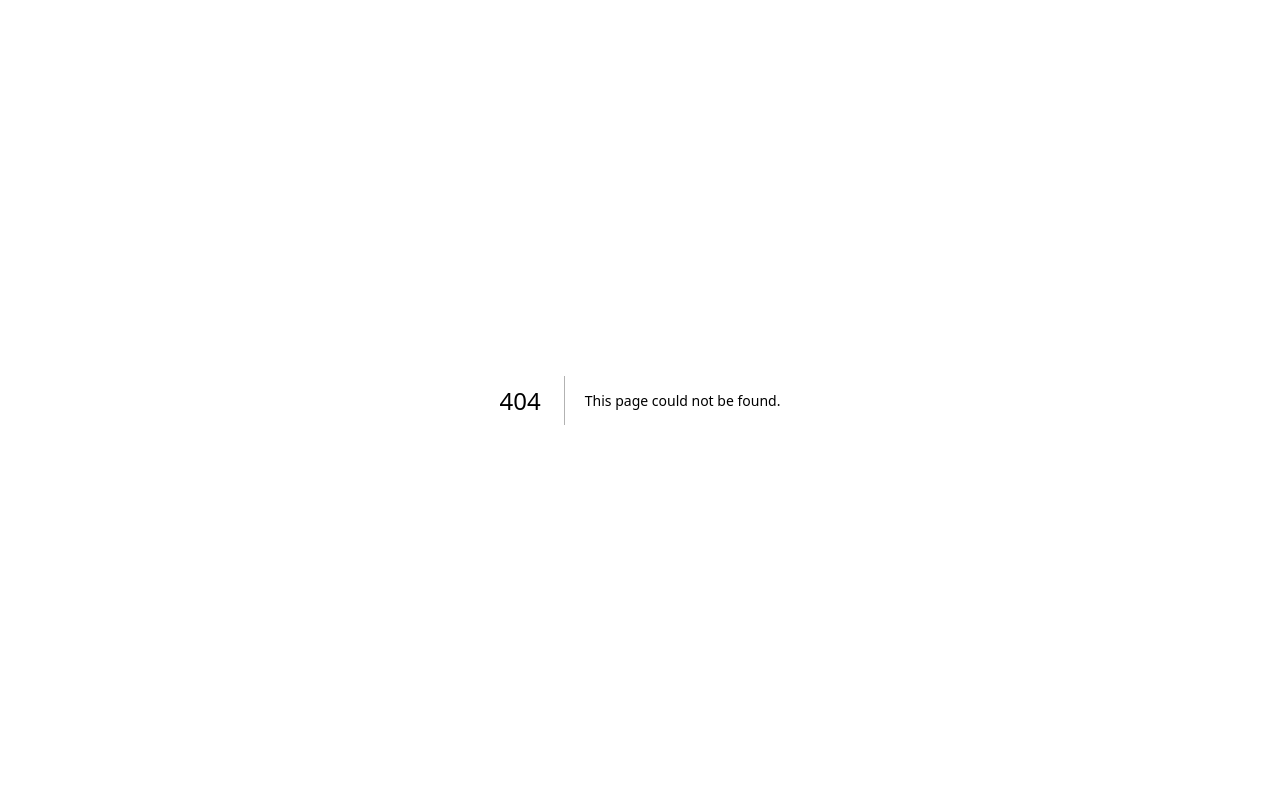
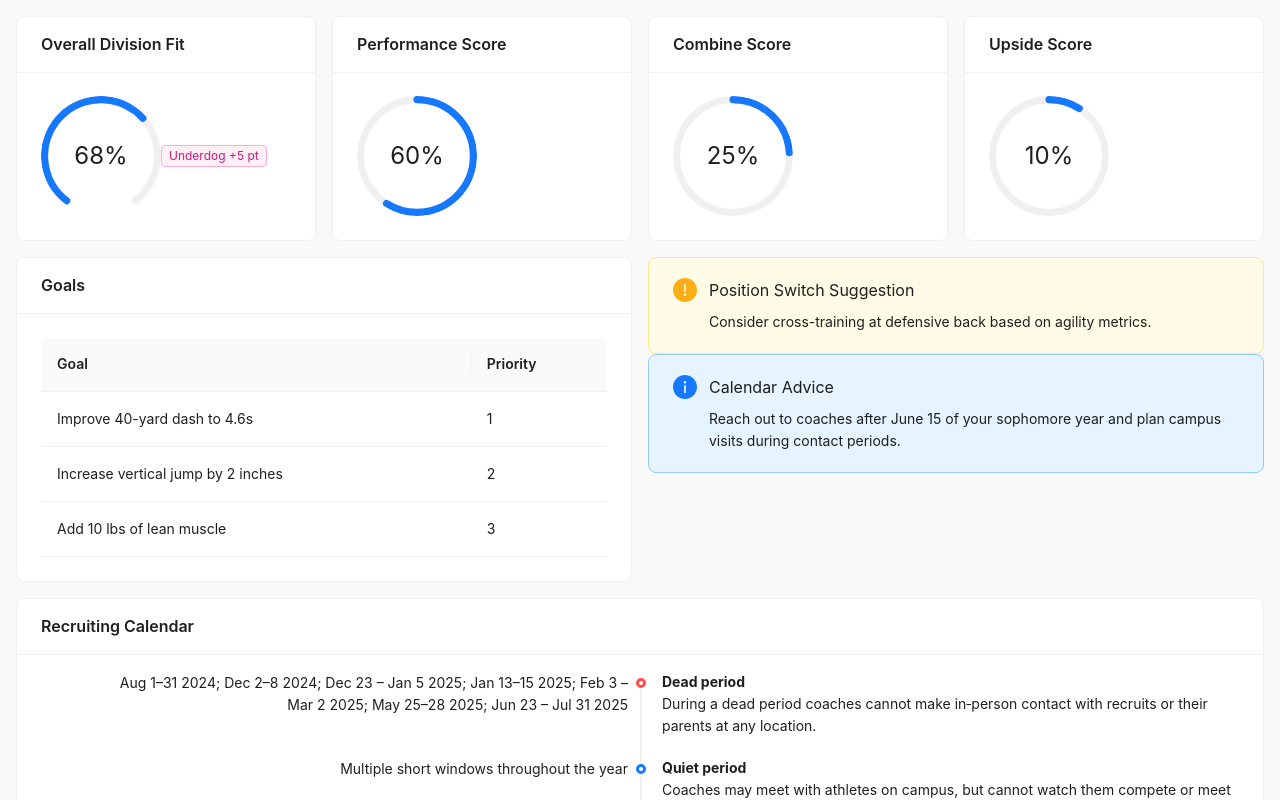
Before and after one commit to DrakeDamon/recruit-reveal-poc, a Next.js app in the folder recruit-reveal-frontend-next/: page / in a window 1280 px wide. Before the commit this address had no page. Shown: the top 800 px of the page. Built offline with nearby package versions, Linux system fonts and the light colour scheme.

Commit message:
created dashboard

```diff
--- /dev/null
+++ b/recruit-reveal-frontend-next/lib/calendar.ts
@@ -0,0 +1,44 @@
+// src/lib/calendar.ts
+// Defines recruiting periods and their dates for display in the dashboard
+
+export type PeriodType = 'dead' | 'quiet' | 'evaluation' | 'contact';
+
+export interface RecruitingPeriod {
+  type: PeriodType;
+  title: string;
+  dates: string;
+  description: string;
+}
+
+// Example periods based on the 2024-25 Division I FBS/FCS calendar.
+// You can extend this array or pull it from your backend as needed.
+export const recruitingCalendar: RecruitingPeriod[] = [
+  {
+    type: 'dead',
+    title: 'Dead period',
+    dates: 'Aug 1–31 2024; Dec 2–8 2024; Dec 23 – Jan 5 2025; Jan 13–15 2025; Feb 3 – Mar 2 2025; May 25–28 2025; Jun 23 – Jul 31 2025',
+    description:
+      'During a dead period coaches cannot make in‑person contact with recruits or their parents at any location.',
+  },
+  {
+    type: 'quiet',
+    title: 'Quiet period',
+    dates: 'Multiple short windows throughout the year',
+    description:
+      'Coaches may meet with athletes on campus, but cannot watch them compete or meet off campus.',
+  },
+  {
+    type: 'evaluation',
+    title: 'Evaluation period',
+    dates: 'Sept 1 – Dec 1 2024 and other dates',
+    description:
+      'Coaches can watch athletes compete but cannot communicate with them off campus.',
+  },
+  {
+    type: 'contact',
+    title: 'Contact period',
+    dates: 'Dec 6–19 2024; Apr 15 – May 24 2025',
+    description:
+      'All communication is allowed; athletes should maximize direct contact with coaches.',
+  },
+];
--- /dev/null
+++ b/recruit-reveal-frontend-next/src/app/page.tsx
@@ -0,0 +1,30 @@
+// src/app/page.tsx
+'use client';
+
+import Dashboard from '../components/Dashboard';
+import { Suspense } from 'react';
+
+// Example data; in your real app you would fetch this from your backend.
+const sampleEval = {
+  probability: 0.68,
+  performance_score: 0.60,
+  combine_score: 0.25,
+  upside_score: 0.10,
+  underdog_bonus: 5,
+  goals: [
+    'Improve 40-yard dash to 4.6s',
+    'Increase vertical jump by 2 inches',
+    'Add 10 lbs of lean muscle',
+  ],
+  switches: 'Consider cross-training at defensive back based on agility metrics.',
+  calendar_advice:
+    'Reach out to coaches after June 15 of your sophomore year and plan campus visits during contact periods.',
+};
+
+export default function HomePage() {
+  return (
+    <Suspense>
+      <Dashboard evalData={sampleEval} />
+    </Suspense>
+  );
+}
--- a/recruit-reveal-frontend-next/src/components/Dashboard.tsx
+++ b/recruit-reveal-frontend-next/src/components/Dashboard.tsx
@@ -1,13 +1,27 @@
+// src/components/Dashboard.tsx
 'use client';
-import { useState, useRef } from 'react';
-import { Card, Table, Progress, Alert, Button, Tag } from 'antd';
+
+import { useRef, useState } from 'react';
+import { Card, Row, Col, Progress, Table, Tag, Alert, Timeline, Button } from 'antd';
+import { motion } from 'framer-motion';
 import html2canvas from 'html2canvas';
-import { motion } from 'framer-motion';
-import mixpanel from 'mixpanel-browser';  // Mock analytics
+import mixpanel from 'mixpanel-browser';
+import { recruitingCalendar } from '../../lib/calendar'; // Adjust the import path as needed
 
-mixpanel.init('YOUR_TOKEN');  // For share tracking
+mixpanel.init('YOUR_TOKEN'); // optional analytics
 
-export default function Dashboard({ evalData }: { evalData: any }) {
+interface EvalData {
+  probability: number;
+  performance_score: number;
+  combine_score: number;
+  upside_score: number;
+  underdog_bonus?: number;
+  goals: string[];
+  switches?: string;
+  calendar_advice?: string;
+}
+
+export default function Dashboard({ evalData }: { evalData: EvalData }) {
   const dashboardRef = useRef<HTMLDivElement>(null);
   const [loading, setLoading] = useState(false);
 
@@ -17,12 +31,11 @@ export default function Dashboard({ evalData }: { evalData: any }) {
     mixpanel.track('share_clicked', { platform });
     const canvas = await html2canvas(dashboardRef.current);
     const image = canvas.toDataURL('image/png');
-    const utm = '?utm_source=' + platform + '_share&utm_campaign=underdog_week';
+    const utm = `?utm_source=${platform}_share&utm_campaign=underdog_week`;
     const link = document.createElement('a');
     link.href = image;
     link.download = `${platform}-share${utm}.png`;
     link.click();
-    console.log('Share link with UTM: recruitreveal.com/results' + utm);  // For tracking
     setLoading(false);
   };
 
@@ -32,26 +45,121 @@ export default function Dashboard({ evalData }: { evalData: any }) {
   ];
 
   return (
-    <motion.div ref={dashboardRef} initial={{ opacity: 0 }} animate={{ opacity: 1 }} className="p-4 space-y-4">
-      <Card title="Division Fit">
-        <Progress type="circle" percent={evalData.probability * 100} />
+    <motion.div
+      ref={dashboardRef}
+      initial={{ opacity: 0 }}
+      animate={{ opacity: 1 }}
+      className="p-4 space-y-4"
+    >
+      <Row gutter={[16, 16]}>
+        {/* Top metrics */}
+        <Col xs={24} md={12} lg={6}>
+          <Card title="Overall Division Fit">
+            <Progress type="dashboard" percent={Math.round(evalData.probability * 100)} />
             {evalData.underdog_bonus && (
-          <Tag className="bg-red-600 text-white px-2 py-1 rounded-full flex items-center space-x-1 mt-2">
-            <svg width="16" height="16" viewBox="0 0 24 24" fill="white"><path d="M12 1l3 5h6l-4 5 1 7-7-3-7 3 1-7-4-5h6z" /></svg>
-            Underdog Alert +{evalData.underdog_bonus}pt
+              <Tag color="magenta" className="mt-2">
+                Underdog +{evalData.underdog_bonus} pt
               </Tag>
             )}
           </Card>
+        </Col>
+        <Col xs={24} md={12} lg={6}>
+          <Card title="Performance Score">
+            <Progress
+              type="circle"
+              percent={Math.round(evalData.performance_score * 100)}
+              status="normal"
+            />
+          </Card>
+        </Col>
+        <Col xs={24} md={12} lg={6}>
+          <Card title="Combine Score">
+            <Progress
+              type="circle"
+              percent={Math.round(evalData.combine_score * 100)}
+              status="normal"
+            />
+          </Card>
+        </Col>
+        <Col xs={24} md={12} lg={6}>
+          <Card title="Upside Score">
+            <Progress
+              type="circle"
+              percent={Math.round(evalData.upside_score * 100)}
+              status="normal"
+            />
+          </Card>
+        </Col>
+      </Row>
+
+      {/* Goals and suggestions */}
+      <Row gutter={[16, 16]}>
+        <Col xs={24} md={12}>
           <Card title="Goals">
-        <Table columns={goalsColumns} dataSource={evalData.goals.map((g: string, i: number) => ({ goal: g, priority: i + 1, key: i }))} pagination={false} />
+            <Table
+              columns={goalsColumns}
+              dataSource={evalData.goals.map((goal, i) => ({
+                key: i,
+                goal,
+                priority: i + 1,
+              }))}
+              pagination={false}
+            />
           </Card>
-      {evalData.switches && <Alert message="Switch Suggestion" description={evalData.switches} type="warning" />}
-      <Card title="Calendar Advice">
-        {evalData.calendar_advice}
+        </Col>
+        <Col xs={24} md={12}>
+          {evalData.switches && (
+            <Alert
+              message="Position Switch Suggestion"
+              description={evalData.switches}
+              type="warning"
+              showIcon
+            />
+          )}
+          {evalData.calendar_advice && (
+            <Alert
+              className="mt-4"
+              message="Calendar Advice"
+              description={evalData.calendar_advice}
+              type="info"
+              showIcon
+            />
+          )}
+        </Col>
+      </Row>
+
+      {/* Recruiting Calendar */}
+      <Card title="Recruiting Calendar">
+        <Timeline mode="left">
+          {recruitingCalendar.map((period, idx) => (
+            <Timeline.Item
+              key={idx}
+              color={
+                period.type === 'dead'
+                  ? 'red'
+                  : period.type === 'quiet'
+                  ? 'blue'
+                  : period.type === 'evaluation'
+                  ? 'orange'
+                  : 'green'
+              }
+              label={period.dates}
+            >
+              <strong>{period.title}</strong>
+              <div>{period.description}</div>
+            </Timeline.Item>
+          ))}
+        </Timeline>
       </Card>
+
+      {/* Share buttons */}
       <div className="flex gap-2">
-        <Button loading={loading} onClick={() => handleShare('tiktok')}>Share to TikTok</Button>
-        <Button loading={loading} onClick={() => handleShare('ig')}>Share to IG Story</Button>
+        <Button loading={loading} onClick={() => handleShare('tiktok')}>
+          Share to TikTok
+        </Button>
+        <Button loading={loading} onClick={() => handleShare('ig')}>
+          Share to IG Story
+        </Button>
       </div>
     </motion.div>
   );
--- a/recruit-reveal-frontend-next/src/pages/auth.tsx
+++ /dev/null
@@ -1,28 +0,0 @@
-import NextAuth from 'next-auth';
-import CredentialsProvider from 'next-auth/providers/credentials';
-import { PrismaClient } from '@prisma/client';
-import bcrypt from 'bcrypt';
-import { PrismaAdapter } from '@next-auth/prisma-adapter';
-
-
-const prisma = new PrismaClient();
-
-export const authOptions = {
-  providers: [
-    CredentialsProvider({
-      name: 'credentials',
-      async authorize(credentials) {
-        const user = await prisma.user.findUnique({ where: { email: credentials.email } });
-        if (user && await bcrypt.compare(credentials.password, user.password_hash)) {
-          return { id: user.id, email: user.email };
-        }
-        return null;
-      },
-    }),
-  ],
-  session: { strategy: 'jwt' },
-  secret: process.env.NEXTAUTH_SECRET,
-  adapter: PrismaAdapter(prisma),
-};
-
-export default NextAuth(authOptions);
```
Also changed, not shown: recruit-reveal-frontend-next/src/app/api.tsx (deleted). Lines whose indentation alone changed are shown as unchanged.
